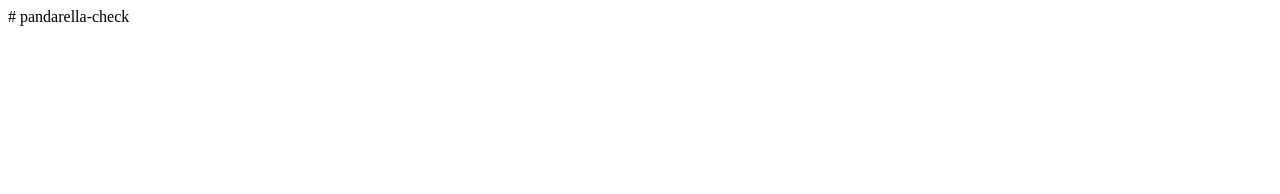
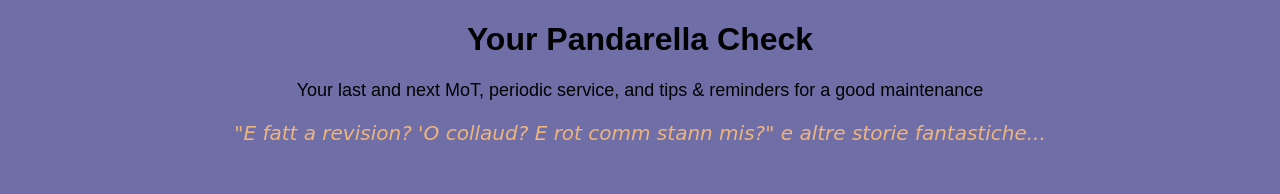
Before and after one commit to nocciolina7/pandarella-check, a plain HTML site: page index.html in a window 1280 px wide. Drawn offline with Linux system fonts and the light colour scheme.

Commit message:
copiaincolla

```diff
--- a/index.html
+++ b/index.html
@@ -1 +1,48 @@
-# pandarella-check
+<!DOCTYPE html>
+<html lang="en">
+<head>
+    <title>Panderlla Check</title>
+    <meta charset="UTF-8">
+    <meta http-equiv="X-UA-Compatible" content="IE=edge">
+    <meta name="viewport" content="width=device-width, initial-scale=1.0">
+    <style type="text/css">
+        body {
+            background-color: rgb(112, 110, 167);
+        }
+
+        h1 {
+            color: black;
+            font-family: arial;
+            text-align: center;
+        }
+
+       #one {
+            color: black;
+            font-family: arial;
+            font-size: large;
+            text-align: center;
+        }
+
+        #two {
+            color: rgb(238, 181, 124);
+            font-family: cursive;
+            font-size: 20px;
+            text-align: center;
+        }
+    </style>
+</head>
+
+
+<body>
+    <h1>Your Pandarella Check</h1>
+
+    <p id="one">Your last and next MoT, periodic service, and tips & reminders for a good maintenance
+        <br>
+    </p>
+
+    <p id="two"><i>"E fatt a revision? 'O collaud? E rot comm stann mis?" e altre storie fantastiche...</i></p>
+
+    <br>
+
+</body>
+</html>
```
